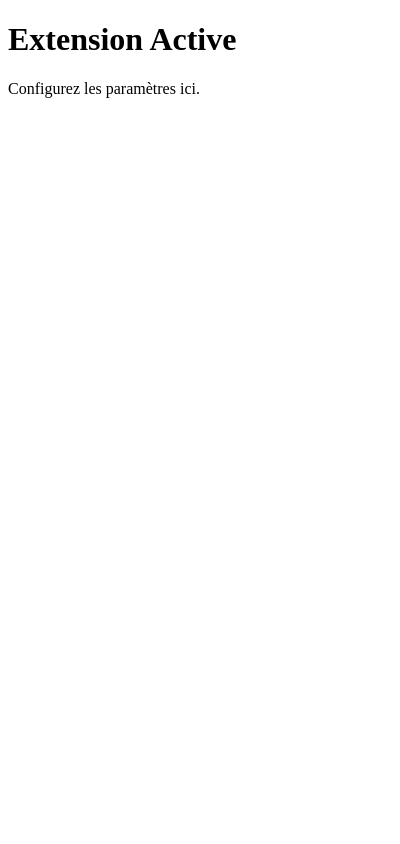
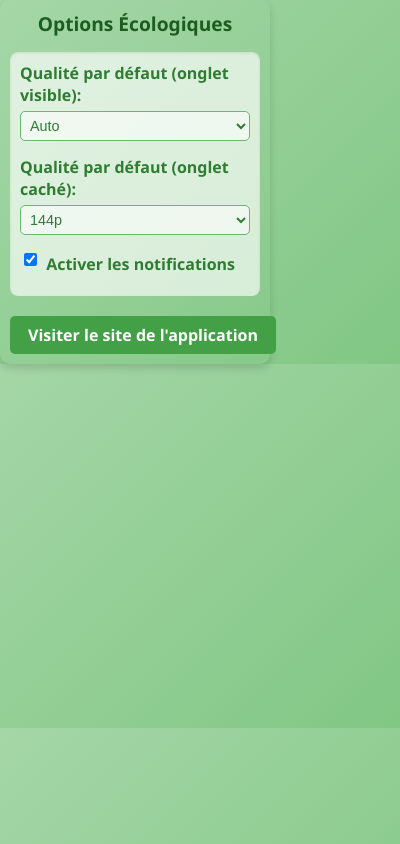
Before and after one commit to jeremyoblet/YtStreamSaver, a browser extension: page popup.html in a window 400 px wide. Drawn offline with Linux system fonts and the light colour scheme.

Commit message:
css green

```diff
--- a/background.js
+++ b/background.js
@@ -8,8 +8,8 @@ function showNotification(quality) {
   chrome.notifications.create({
     type: 'basic',
     iconUrl: 'icon.png',
-    title: 'Qualité changée',
-    message: `La qualité de la vidéo est maintenant : ${quality}`
+    title: 'Quality changed',
+    message: `${quality}`
   }, notificationId => {
     setTimeout(() => {
       chrome.notifications.clear(notificationId);
--- a/popup.html
+++ b/popup.html
@@ -1,33 +1,116 @@
-<!DOCTYPE html>
-<html lang="en">
-<head>
-  <meta charset="UTF-8">
-  <meta name="viewport" content="width=device-width, initial-scale=1.0">
-  <title>Popup</title>
-</head>
-<body>
-  <h1>Extension Active</h1>
-  <p>Configurez les paramètres ici.</p>
-</body>
-</html>
 <!DOCTYPE html>
 <html>
 <head>
   <style>
-    #notification {
-      display: none;
-      background: #333;
+    body {
+      font-family: 'Segoe UI', Roboto, sans-serif;
+      margin: 0;
+      padding: 10px;
+      width: 250px;
+      background: linear-gradient(135deg, #a5d6a7, #81c784);
+      color: #2e7d32;
+    }
+
+    h1 {
+      font-size: 1.2em;
+      margin: 0 0 15px 0;
+      text-align: center;
+      color: #1b5e20;
+    }
+
+    label {
+      display: block;
+      margin-bottom: 5px;
+      font-weight: bold;
+    }
+
+    select, input[type="checkbox"] {
+      margin-bottom: 15px;
+      width: 100%;
+      padding: 5px;
+      border: 1px solid #66bb6a;
+      border-radius: 5px;
+      background: #ffffff90;
+      font-size: 0.9em;
+      color: #2e7d32;
+      outline: none;
+    }
+
+    select:hover, input[type="checkbox"]:hover {
+      border: 1px solid #43a047;
+    }
+
+    a {
+      display: inline-block;
+      text-align: center;
+      width: 100%;
+      padding: 8px;
+      margin-top: 10px;
+      background: #43a047;
       color: #fff;
-      padding: 5px 10px;
-      border-radius: 4px;
-      position: relative;
+      text-decoration: none;
+      border-radius: 5px;
+      font-weight: bold;
+      transition: background 0.3s ease;
+    }
+
+    a:hover {
+      background: #388e3c;
+    }
+
+    /* Ajouter une légère ombre et une bordure arrondie au conteneur principal */
+    body {
+      border-radius: 10px;
+      box-shadow: 0 4px 8px rgba(0,0,0,0.15);
+    }
+
+    /* Style du checkbox */
+    input[type="checkbox"] {
+      width: auto;
+      margin-right: 5px;
+      vertical-align: middle;
+    }
+
+    /* Style supplémentaire pour afficher les options comme un mini panneau */
+    .option-group {
+      background: #ffffffaa;
+      padding: 10px;
+      border-radius: 8px;
       margin-bottom: 10px;
-      font-size: 14px;
+      box-shadow: inset 0 1px 3px rgba(0,0,0,0.1);
     }
   </style>
 </head>
 <body>
-  <div id="notification"></div>
+  <h1>Options Écologiques</h1>
+
+  <div class="option-group">
+    <label for="visibleQuality">Qualité par défaut (onglet visible):</label>
+    <select id="visibleQuality">
+      <option value="Auto">Auto</option>
+      <option value="144p">144p</option>
+      <option value="240p">240p</option>
+      <option value="360p">360p</option>
+      <option value="480p">480p</option>
+      <option value="720p">720p</option>
+      <option value="1080p">1080p</option>
+    </select>
+
+    <label for="hiddenQuality">Qualité par défaut (onglet caché):</label>
+    <select id="hiddenQuality">
+      <option value="144p">144p</option>
+      <option value="240p">240p</option>
+      <option value="360p">360p</option>
+    </select>
+
+    <label>
+      <input type="checkbox" id="notificationsEnabled" />
+      Activer les notifications
+    </label>
+  </div>
+
+  <a href="https://www.monsite-invente.com" target="_blank">Visiter le site de l'application</a>
+
   <script src="popup.js"></script>
 </body>
 </html>
--- a/popup.js
+++ b/popup.js
@@ -1,15 +1,32 @@
-chrome.runtime.onMessage.addListener((message, sender, sendResponse) => {
-    if (message.type === "qualityChanged") {
-      showNotification(`Qualité changée : ${message.quality}`);
+document.addEventListener('DOMContentLoaded', () => {
+  const visibleSelect = document.getElementById('visibleQuality');
+  const hiddenSelect = document.getElementById('hiddenQuality');
+  const notificationsCheckbox = document.getElementById('notificationsEnabled');
+
+  // Charger les options depuis storage
+  chrome.storage.sync.get(
+    {
+      visibleQuality: 'Auto',
+      hiddenQuality: '144p',
+      notificationsEnabled: true
+    },
+    (items) => {
+      visibleSelect.value = items.visibleQuality;
+      hiddenSelect.value = items.hiddenQuality;
+      notificationsCheckbox.checked = items.notificationsEnabled;
     }
+  );
+
+  // Sauvegarde des changements
+  visibleSelect.addEventListener('change', () => {
+    chrome.storage.sync.set({ visibleQuality: visibleSelect.value });
   });
 
-  function showNotification(text) {
-    const notificationDiv = document.getElementById('notification');
-    notificationDiv.textContent = text;
-    notificationDiv.style.display = 'block';
+  hiddenSelect.addEventListener('change', () => {
+    chrome.storage.sync.set({ hiddenQuality: hiddenSelect.value });
+  });
 
-    setTimeout(() => {
-      notificationDiv.style.display = 'none';
-    }, 2000);
-  }
+  notificationsCheckbox.addEventListener('change', () => {
+    chrome.storage.sync.set({ notificationsEnabled: notificationsCheckbox.checked });
+  });
+});
```
Also changed, not shown: content.js (+22 -9 lines), manifest.json.
